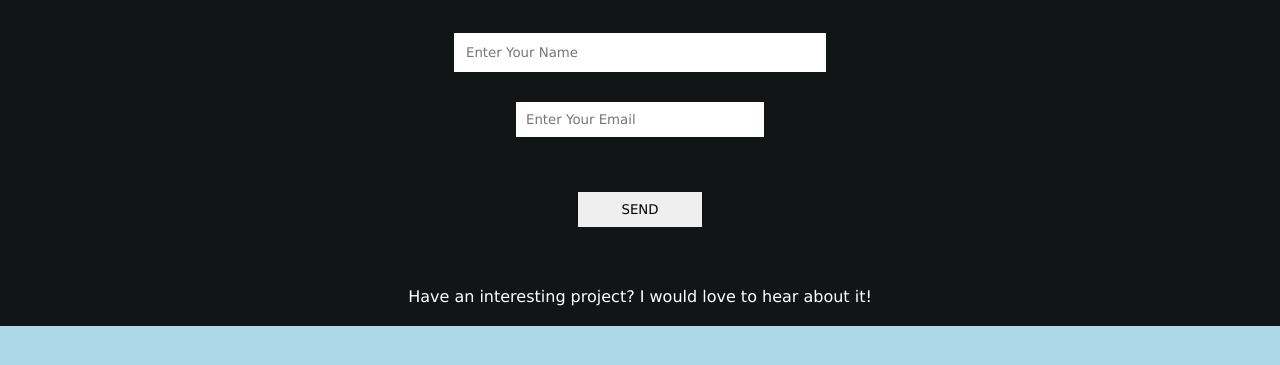
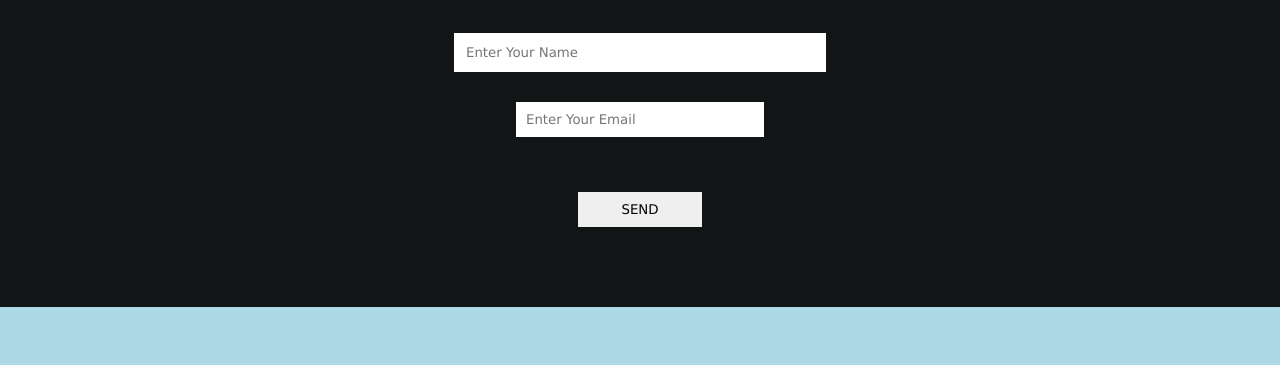
Before and after one commit to blordeus/portfolio-project, a plain HTML site: page contact.html in a window 1280 px wide. Shown: the part 127-492 px from the top of the page. Drawn offline with Linux system fonts and the light colour scheme.

Commit message:
Update contact.html

```diff
--- a/contact.html
+++ b/contact.html
@@ -23,7 +23,6 @@
             <textarea name="msg" id="msg" cols="30" rows="10" placeholder="Enter Your Message"></textarea>
             <input type="submit" value="SEND" id="send">
         </form>
-        <p>Have an interesting project? I would love to hear about it!</p>
       </section>
     </main>
   </body>
```
